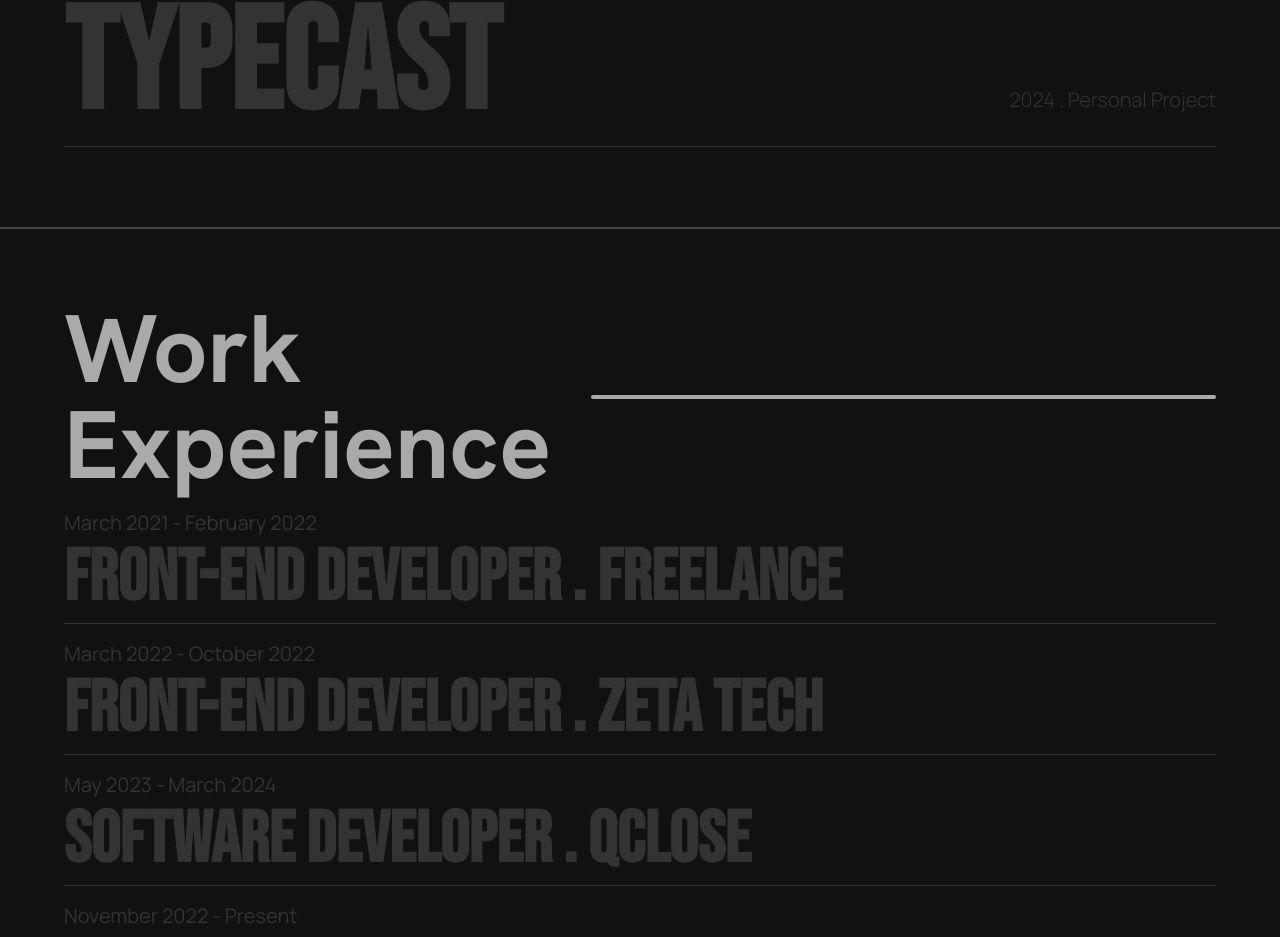
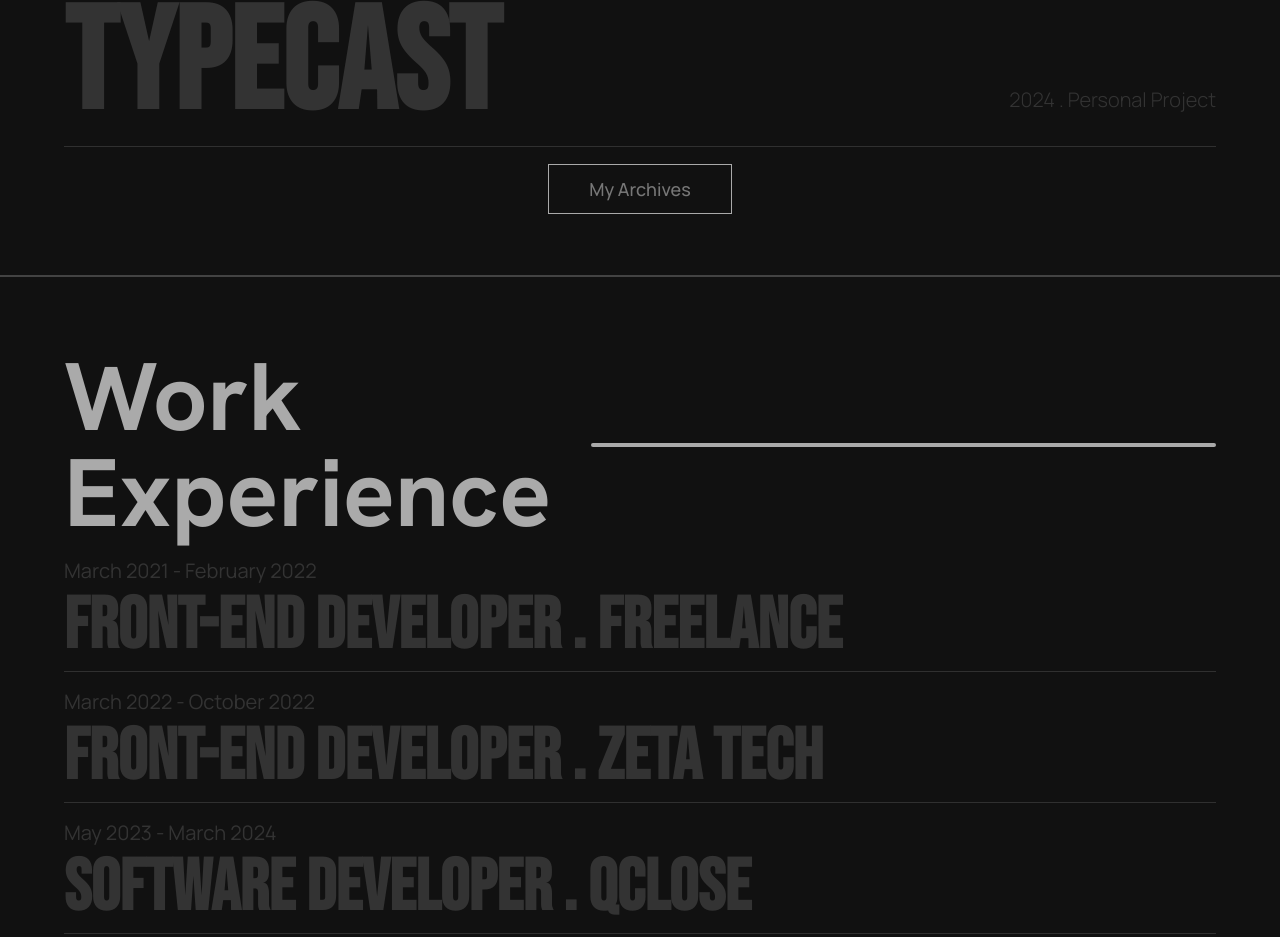
Before and after one commit to kryptcode/koyejo, a Next.js app: page / in a window 1280 px wide. Shown: the part 2036-2973 px from the top of the page. Built offline with nearby package versions, Linux system fonts and the light colour scheme; a small style sheet from the web is missing.

Commit message:
"my-archives"

```diff
--- a/src/components/version/feapro.tsx
+++ b/src/components/version/feapro.tsx
@@ -3,6 +3,8 @@
 import Link from "next/link"
 import AnimatedText from "./animated-text"
 import ScrollMarquee from "./scroll-marquee"
+import { cn } from "@/lib/utils"
+import { buttonVariants } from "../ui/button"
 
 export const Feapro = () => {
   return (
@@ -57,6 +59,12 @@ export const Feapro = () => {
                 <div className="text-xl font-manrope font-light pb-6">2024 . Personal Project</div>
             </Link>
 
+            <div className="text-center font-medium pt-5">
+                <Link href="/archives" className={'lg:text-lg font-manrope text-about border border-normaltext p-3 px-10 hover:tracking-widest transition-all ease-linear duration-300'}>
+                My Archives
+                </Link>
+            </div>
+
         </div>
     </div>
   )
--- a/src/components/version/hero.tsx
+++ b/src/components/version/hero.tsx
@@ -1,5 +1,7 @@
 import Link from 'next/link'
 import React from 'react'
+import { Button, buttonVariants } from '../ui/button'
+import { cn } from '@/lib/utils'
 
 export const Hero = () => {
   return (
```
